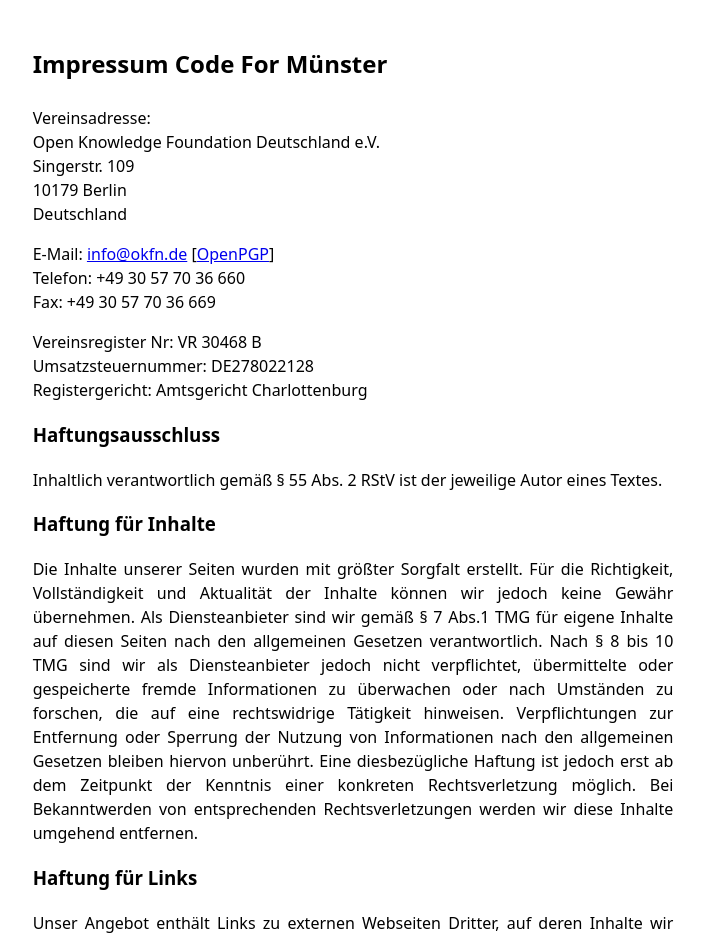
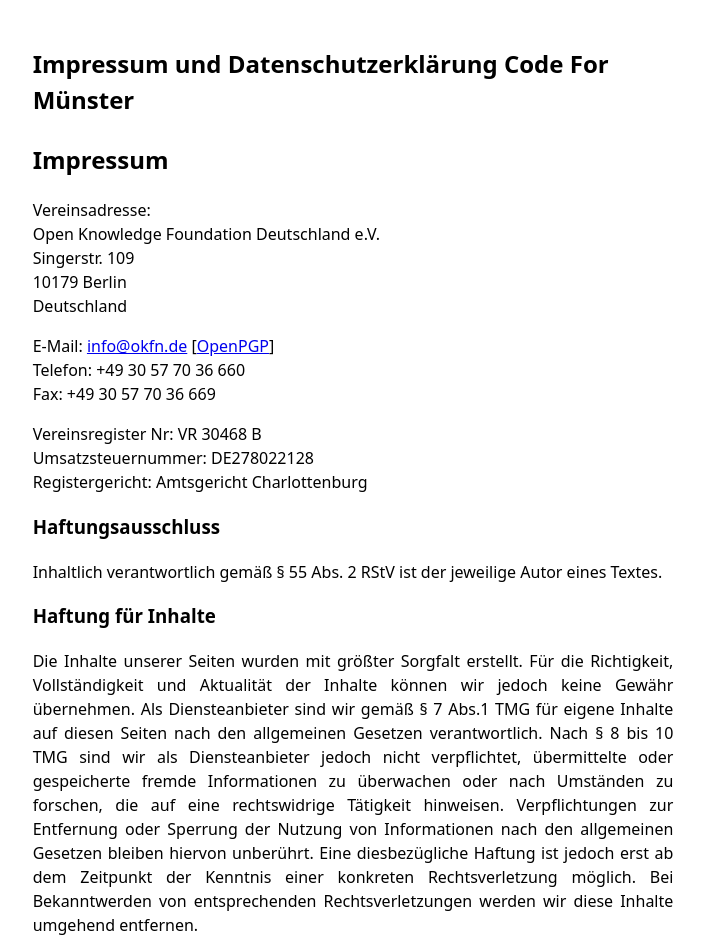
Before and after one commit to codeformuenster/impressum, a plain HTML site: page index.html in a window 1280 px wide. Shown: the top 940 px of the page, without its empty margins (287-991 px from the left). Drawn offline with Linux system fonts and the light colour scheme.

Commit message:
add Datenschutzerklärung more prominent

```diff
--- a/index.html
+++ b/index.html
@@ -13,9 +13,10 @@
     <main>
         <article>
             <header>
-                <h2>Impressum Code For Münster</h2>
+                <h1>Impressum und Datenschutzerklärung Code For Münster</h1>
             </header>
 
+						<h2>Impressum</h2>
             <p>Vereinsadresse:<br>
                 Open Knowledge Foundation Deutschland e.V.<br>
                 Singerstr. 109<br>
```
